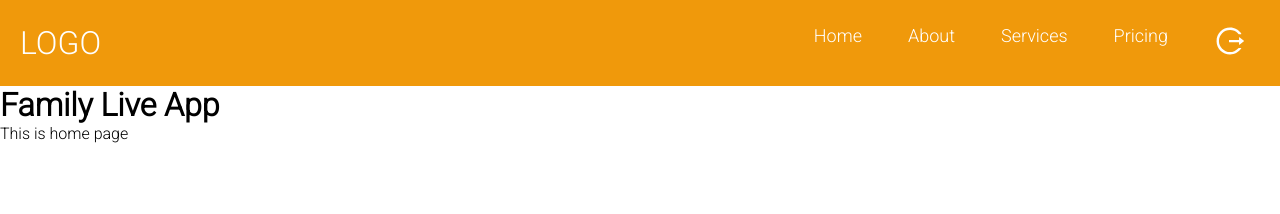
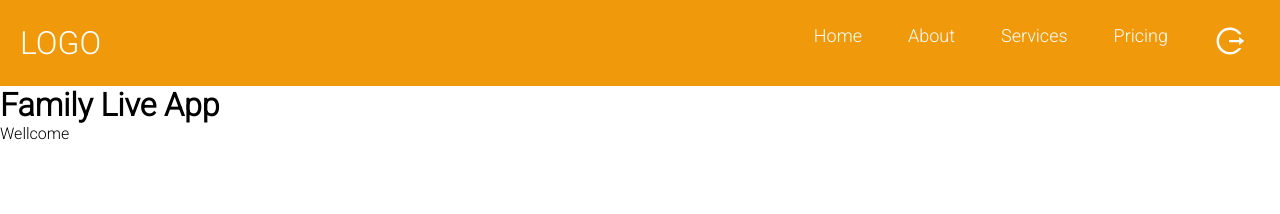
Before and after one commit to jfcaballerop/family-live, a React (Create React App) app: page /Home in a window 1280 px wide. Shown: the top 214 px of the page. Built offline with nearby package versions, Linux system fonts and the light colour scheme; sample sign-in values are in the browser's storage.

Commit message:
add context fort user

```diff
--- a/src/App.js
+++ b/src/App.js
@@ -9,7 +9,9 @@ class App extends Component {
       <div>
         <Pages />
         {
-          !localStorage.getItem('token') ? <Redirect from='/' to='/Login' /> : <Redirect from='/' to='/Home' />
+          !localStorage.getItem('token') ?
+            <Redirect from='/' to='/Login' /> :
+            <Redirect from='/' to='/Home' />
         }
       </div>
     );
--- a/src/components/LogOut/index.js
+++ b/src/components/LogOut/index.js
@@ -1,17 +1,18 @@
-import React from 'react'
+import React, { useContext } from 'react'
 import { AiOutlineLogout } from "react-icons/ai";
 import './LogOut.scss'
 import { deleteLocalStorage } from 'services'
 import { useLocation } from 'wouter';
-
+import UserContext from 'context/UserContext';
 
 
 export default function LogOut() {
     const [path, pushLocation] = useLocation()
-
+    const { user, setuser } = useContext(UserContext)
     function handleClick(e) {
         deleteLocalStorage('token')
         pushLocation('/Login')
+        setuser({})
 
     }
 
--- /dev/null
+++ b/src/context/UserContext.js
@@ -0,0 +1,14 @@
+import React, { useState } from 'react'
+
+const UserContext = React.createContext({})
+
+
+export function UserContextprovider({ children }) {
+    const [user, setuser] = useState([]);
+
+    return <UserContext.Provider value={{ user, setuser }}>
+        {children}
+    </UserContext.Provider>
+}
+
+export default UserContext;
--- a/src/pages/Home/index.js
+++ b/src/pages/Home/index.js
@@ -1,14 +1,17 @@
 import 'assets/styles/home.scss'
-import React from 'react';
+import React, { useContext } from 'react';
 import NavBar from 'components/NavBar'
+import UserContext from 'context/UserContext';
+
 
 
 const Home = () => {
+    const { user, setuser } = useContext(UserContext)
     return (
         <div className='Principal'>
             <NavBar></NavBar>
             <h1>Family Live App</h1>
-            <p>This is home page</p>
+            <p>Wellcome {user.user}</p>
         </div>
     );
 };
--- a/src/pages/Login/index.js
+++ b/src/pages/Login/index.js
@@ -1,7 +1,8 @@
-import React, { useState } from 'react'
+import React, { useContext, useState } from 'react'
 import 'assets/styles/login.scss'
 import { doGPostLogin } from 'services'
 import { useLocation } from 'wouter';
+import UserContext from 'context/UserContext'
 
 export default function Login(props) {
     const [state, setState] = useState({
@@ -9,7 +10,7 @@ export default function Login(props) {
         password: ''
     });
     const [path, pushLocation] = useLocation()
-
+    const { user, setuser } = useContext(UserContext)
 
     function handleChange(e) {
         const { id, value } = e.target
@@ -27,6 +28,8 @@ export default function Login(props) {
         try {
             user = doGPostLogin(userLogin)
             console.log(user);
+            // Añado user al Contexto
+            setuser(user)
             // alert(JSON.stringify(user))
             pushLocation('/home')
         } catch (error) {
--- a/src/pages/index.js
+++ b/src/pages/index.js
@@ -2,11 +2,15 @@ import React from 'react';
 import { Route, Switch } from 'wouter';
 import Home from 'pages/Home';
 import Login from 'pages/Login';
+import { UserContextprovider } from 'context/UserContext';
 const Pages = () => {
     return (
         <Switch>
-            <Route path="/home" component={Home} />
-            <Route path="/login" component={Login} />
+            <UserContextprovider>
+
+                <Route path="/home" component={Home} />
+                <Route path="/login" component={Login} />
+            </UserContextprovider>
         </Switch>
     );
 };
```
